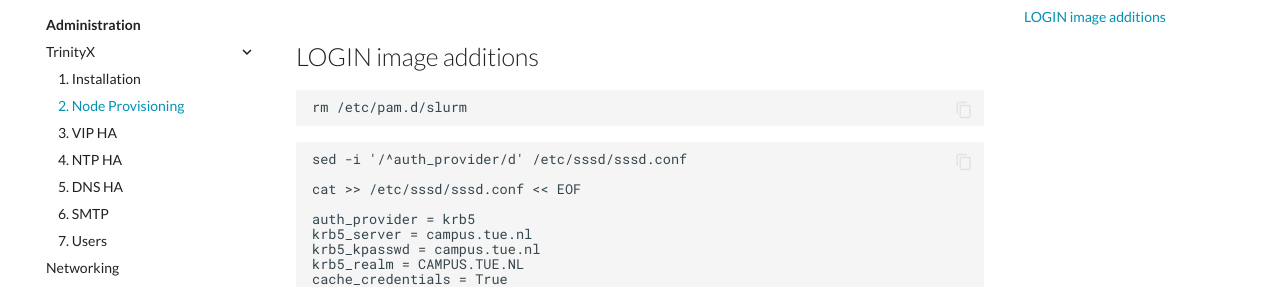
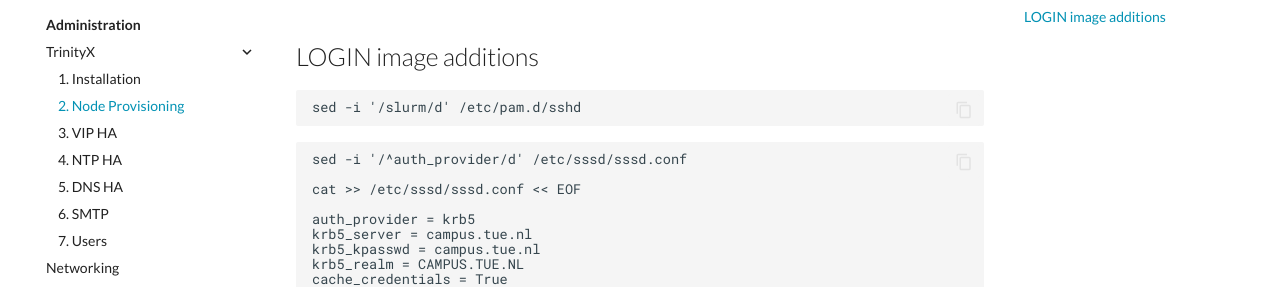
Before and after one commit to gferhpc/supercomputing.tue.nl, an MkDocs documentation site: the page built from pages/documentation/administration/trinityx/provisioning.md, in a window 1280 px wide and 900 px high, scrolled down 1188 px. Shown: the part 500-787 px from the top of the window. Built offline with MkDocs 1.6.1 and Material for MkDocs 9.7.7, drawn with Linux system fonts in a browser that asks for light colours.

Commit message:
Update provisioning.md

````diff
--- a/pages/documentation/administration/trinityx/provisioning.md
+++ b/pages/documentation/administration/trinityx/provisioning.md
@@ -67,7 +67,7 @@ dnf -y install kmod-nvidia
 
 ## LOGIN image additions
 ```
-rm /etc/pam.d/slurm
+sed -i '/slurm/d' /etc/pam.d/sshd
 ```
 
 ```
````
